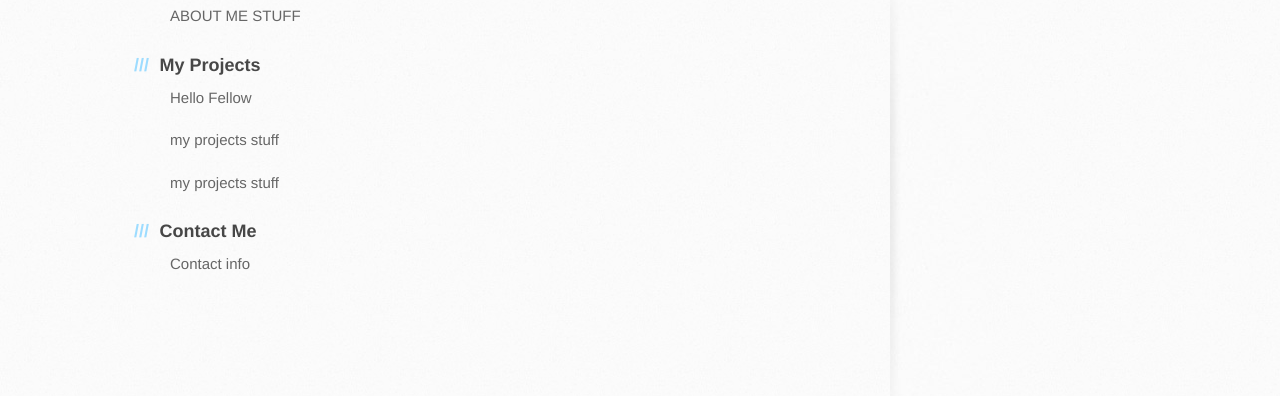
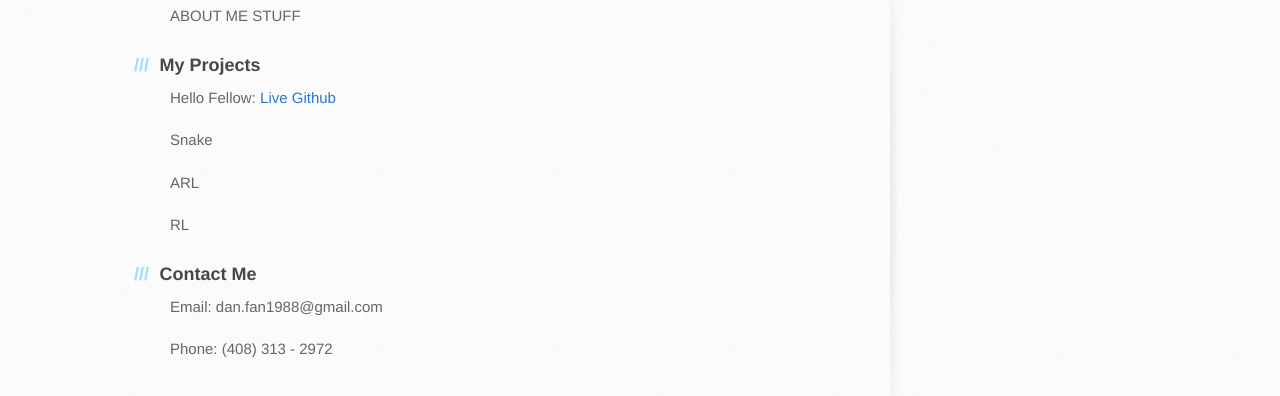
Before and after one commit to DanFan1988/DanFan1988.github.io, a plain HTML site: page index.html in a window 1280 px wide. Shown: the part 252-648 px from the top of the page. Drawn offline with Linux system fonts and the light colour scheme; a web font is replaced by a local one.

Commit message:
committing

```diff
--- a/index.html
+++ b/index.html
@@ -36,14 +36,17 @@
 <h3>
 <a name="my-projects" class="anchor" href="#my-projects"><span class="octicon octicon-link"></span></a>My Projects</h3>
 
-<p><strong>Hello Fellow</strong></p>
-<p>my projects stuff</p>
-<p>my projects stuff</p>
+<p><b>Hello Fellow</b>: <a href="hello-fellow.herokuapp.com">Live</a> <a href="https://github.com/DanFan1988/HelloFellow">Github</a></p>
+<p>Snake</p>
+<p>ARL</p>
+<p>RL</p>
+
 
 <h3>
-<a name="rather-drive-stick" class="anchor" href="#rather-drive-stick"><span class="octicon octicon-link"></span></a>Contact Me</h3>
+<a name="contact-me" class="anchor" href="#contact-me"><span class="octicon octicon-link"></span></a>Contact Me</h3>
 
-<p>Contact info</p>
+<p>Email: dan.fan1988@gmail.com</p>
+<p>Phone: (408) 313 - 2972</p>
 
         </section>
 
```
